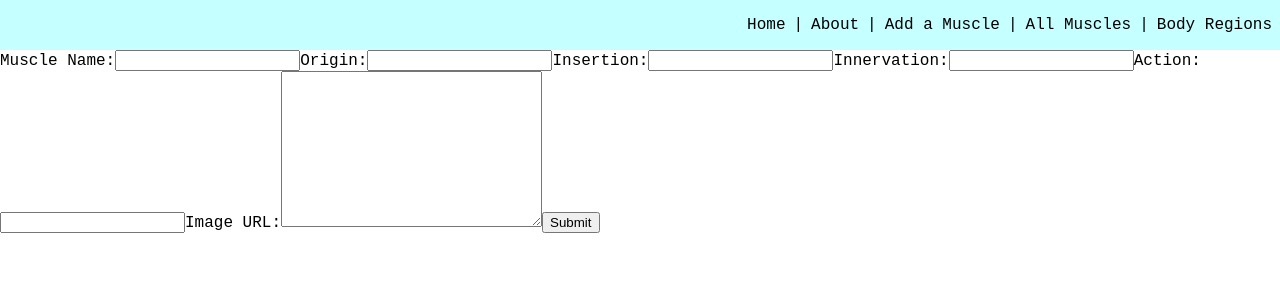
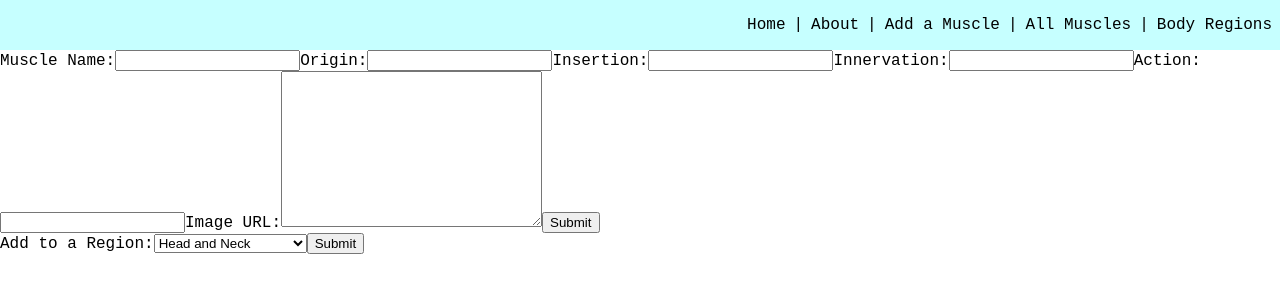
Before and after one commit to jaubrey92/anatomy_study_guide, a React (Vite) app in the folder client/: page /add in a window 1280 px wide. Shown: the top 300 px of the page. Built offline with nearby package versions, Linux system fonts and the light colour scheme.

Commit message:
refactor body region pages

```diff
--- a/client/src/pages/AddMuscle.jsx
+++ b/client/src/pages/AddMuscle.jsx
@@ -14,6 +14,7 @@ const AddMuscle = () => {
   }
 
   const [formState, setFormState] = useState(initialState)
+  const [region, setRegion] = useState('')
 
   const [card, setCard] = useState({})
 
@@ -28,7 +29,42 @@ const AddMuscle = () => {
     navigate('/view/cards')
   }
 
+  const handleSelect = (event) => {
+    setRegion({ [event.target.name]: event.target.value })
+  }
+
+  const addToRegion = async (event) => {
+    event.preventDefault()
+    if (region.regions === 'shoulderGirdle') {
+      await axios.put(
+        'http://localhost:3001/regions/64aef6218ece2e345489fb0d/cards',
+        formState
+      )
+    } else if (region.regions === 'shankAndFoot') {
+      await axios.put(
+        'http://localhost:3001/regions/64aef60f8ece2e345489fb0b/cards',
+        formState
+      )
+    } else if (region.regions === 'hipAndThigh') {
+      await axios.put(
+        'http://localhost:3001/regions/64aef6028ece2e345489fb09/cards',
+        formState
+      )
+    } else if (region.regions === 'headAndNeck') {
+      await axios.put(
+        'http://localhost:3001/regions/64aef5f18ece2e345489fb07/cards',
+        formState
+      )
+    } else if (region.regions === 'armsAndAbdominals') {
+      await axios.put(
+        'http://localhost:3001/regions/64aef5df8ece2e345489fb05/cards',
+        formState
+      )
+    }
+  }
+
   return (
+    <div>
       <form onSubmit={handleSubmit}>
         <label htmlFor="title">Muscle Name:</label>
         <input
@@ -75,6 +111,19 @@ const AddMuscle = () => {
         ></textarea>
         <button type="submit">Submit</button>
       </form>
+
+      <form onSubmit={addToRegion}>
+        <label htmlFor="regions">Add to a Region:</label>
+        <select onChange={handleSelect} name="regions" id="regions">
+          <option value="headAndNeck">Head and Neck</option>
+          <option value="shoulderGirdle">Shoulder Girdle</option>
+          <option value="armsAndAbdominals">Arms and Abdominals</option>
+          <option value="hipAndThigh">Hip and Thigh</option>
+          <option value="footAndShank">Foot and Shank</option>
+        </select>
+        <button type="submit">Submit</button>
+      </form>
+    </div>
   )
 }
 
--- a/client/src/pages/RegionDetails.jsx
+++ b/client/src/pages/RegionDetails.jsx
@@ -8,11 +8,13 @@ const RegionDetails = () => {
   let { regionId } = useParams()
 
   const [muscles, setMuscles] = useState([])
+  const [title, setTitle] = useState('')
 
   const getTheseFlashcards = async () => {
     let response = await Client.get(`/regions/${regionId}`)
     console.log(response)
     setMuscles(response.data.muscles)
+    setTitle(response.data.content)
   }
 
   useEffect(() => {
@@ -21,7 +23,7 @@ const RegionDetails = () => {
 
   return (
     <div>
-      <h1>Arms and Abdominals</h1>
+      <h1>{title}</h1>
       <div>
         {muscles.map((muscle) => (
           <Link to={`/view/regions/${muscle._id}`}>
--- a/client/src/pages/RegionMuscleDetails.jsx
+++ b/client/src/pages/RegionMuscleDetails.jsx
@@ -9,7 +9,9 @@ const RegionMuscleDetails = (props) => {
 
   useEffect(() => {
     const getCard = async () => {
+      console.log(muscleId)
       let response = await Client.get(`/cards/${muscleId}`)
+      console.log(response)
       setMuscleDetails(response.data)
     }
 
```
Lines whose indentation alone changed are shown as unchanged.
